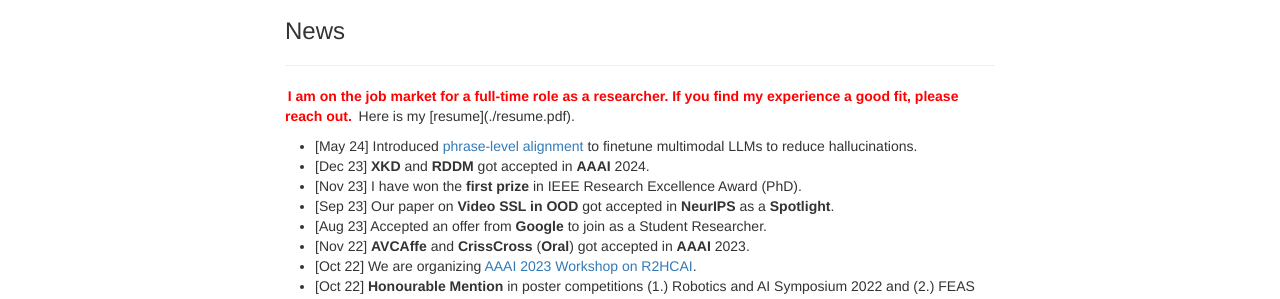
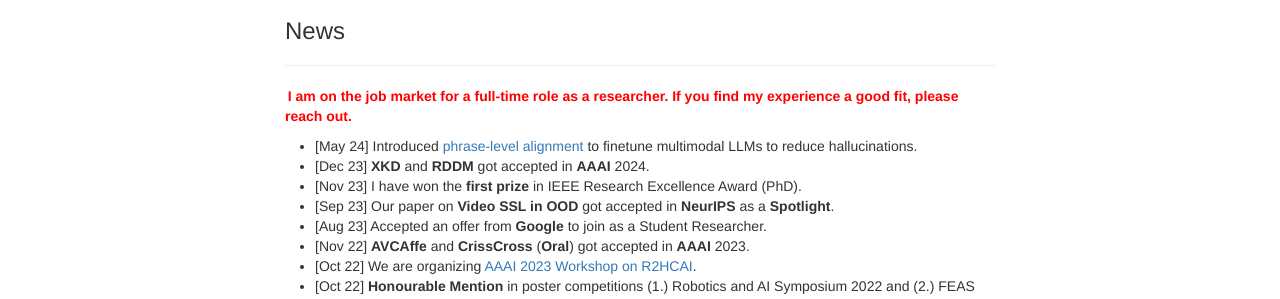
Before and after one commit to pritamqu/pritamqu.github.io, a Jekyll site: the page built from index.md, in a window 1280 px wide. Shown: the part 608-907 px from the top of the page. Built offline with Jekyll 4.4.1, drawn with Linux system fonts in a browser that asks for light colours.

Commit message:
updated resume

```diff
--- a/index.md
+++ b/index.md
@@ -56,7 +56,7 @@ My primary research interest is in representation learning, specifically multimo
 
 <p><strong><mark class="red">
 I am on the job market for a full-time role as a researcher. If you find my experience a good fit, please reach out.</mark></strong>
-Here is my [resume](./resume.pdf).
+<!-- Here is my [resume](resume.pdf).  -->
 </p>
 
 - [May 24] Introduced [phrase-level alignment](https://arxiv.org/abs/2405.18654) to finetune multimodal LLMs to reduce hallucinations.
```
